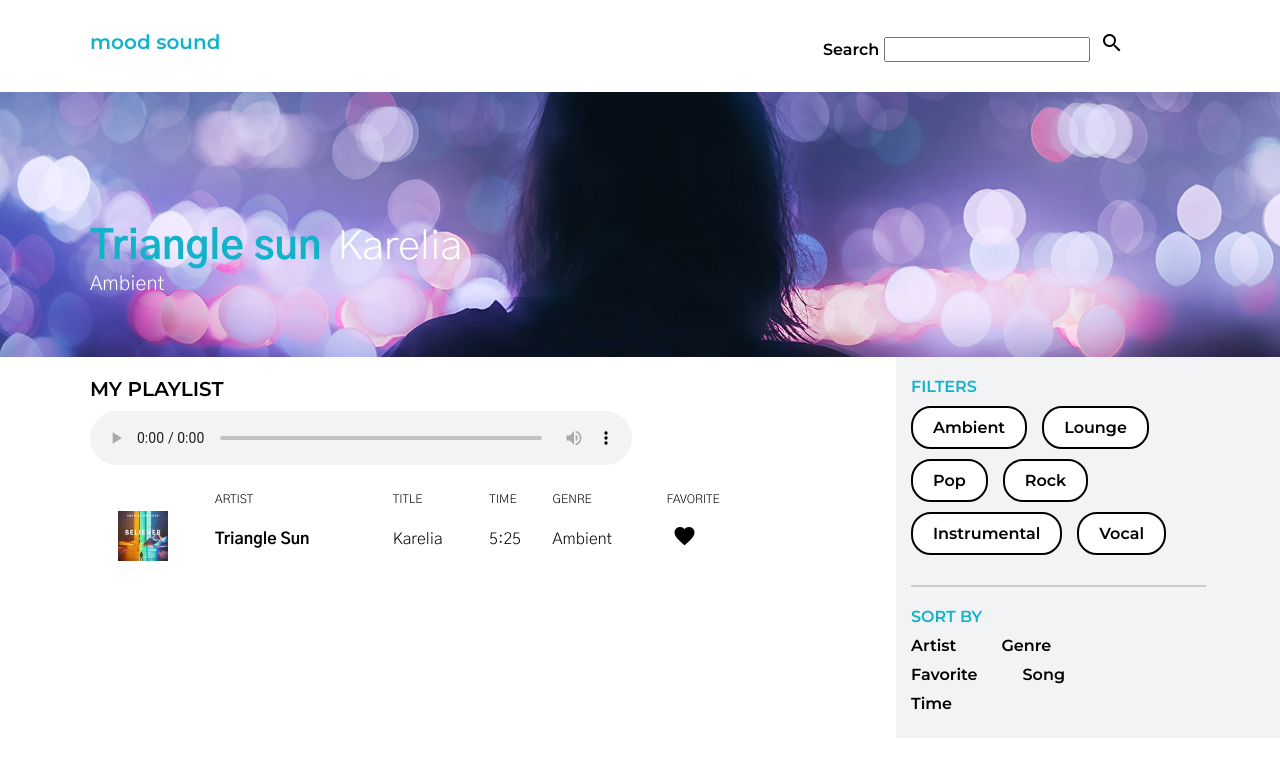
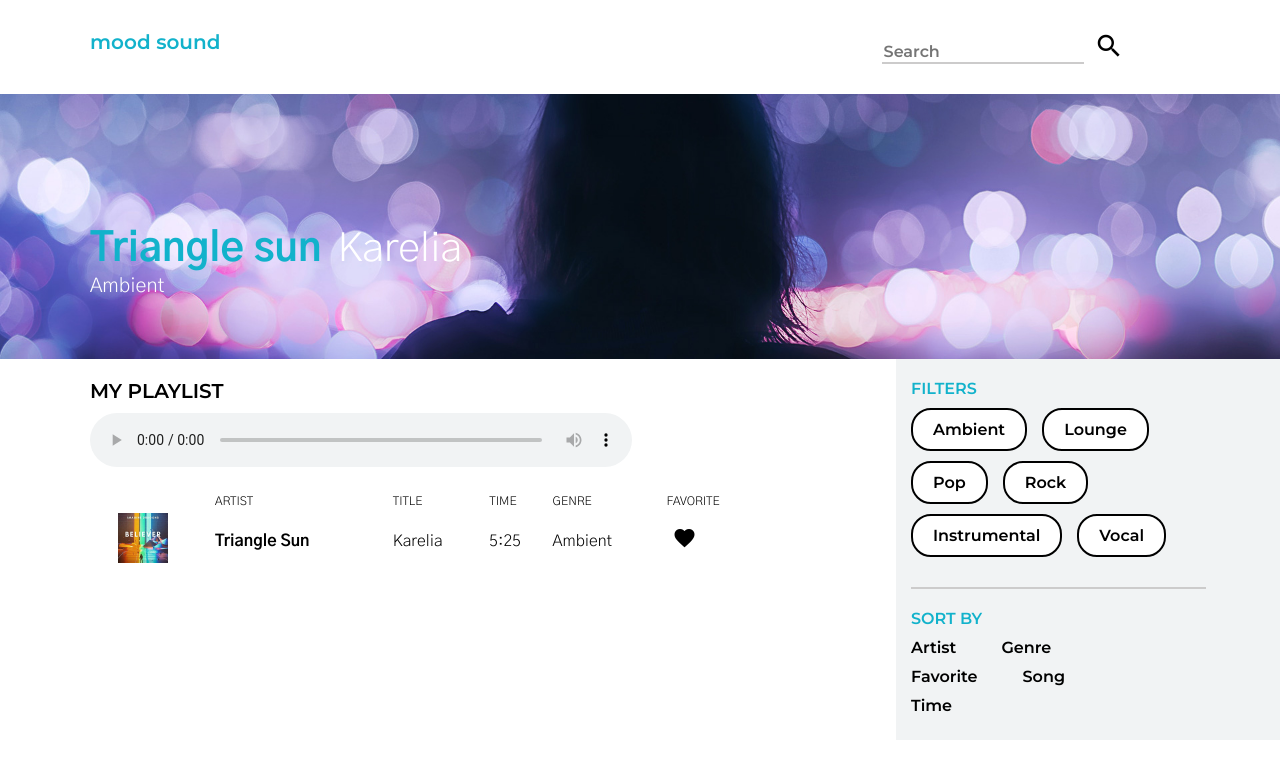
Before and after one commit to OlhaHolovina/audio-player, a plain HTML site: page index.html in a window 1280 px wide. Drawn offline with Linux system fonts and the light colour scheme.

Commit message:
search styling add

```diff
--- a/css/style.css
+++ b/css/style.css
@@ -1,6 +1,7 @@
 :root {
   --blue: #12B2CB;
   --white: #fff;
+  --grey: #cccbcb;
 }
 
 body {
@@ -23,8 +24,26 @@ body {
   text-decoration: none;
 }
 
+/*search*/
 .search {
   padding-right: 150px;
+}
+#search {
+  border: none;
+  background-color: transparent;
+  border-bottom: 2px solid var(--grey);
+  font-weight: 100;
+}
+
+#search:focus{
+  outline: none;
+  border-bottom: 2px solid black;
+}
+
+.search .material-icons {
+  font-size: 30px;
+  vertical-align: text-bottom;
+  cursor: pointer;
 }
 
 /*song-header*/
@@ -151,7 +170,7 @@ td.song-img img{
 }
 ul.filters {
   padding-bottom: 20px;
-  border-bottom: 2px solid #cccbcb;
+  border-bottom: 2px solid var(--grey);
 }
 .filters li {
   padding: 10px 20px;
--- a/index.html
+++ b/index.html
@@ -19,9 +19,7 @@
 
       <!-- Search for a song -->
       <form class="search">
-        <label>Search
-          <input type="search" name="find" id="find">
-        </label>
+        <input type="search" name="find" id="search" placeholder="Search">
         <button type="button"><span class="material-icons">search</span></button>
       </form>
     </header>
```
